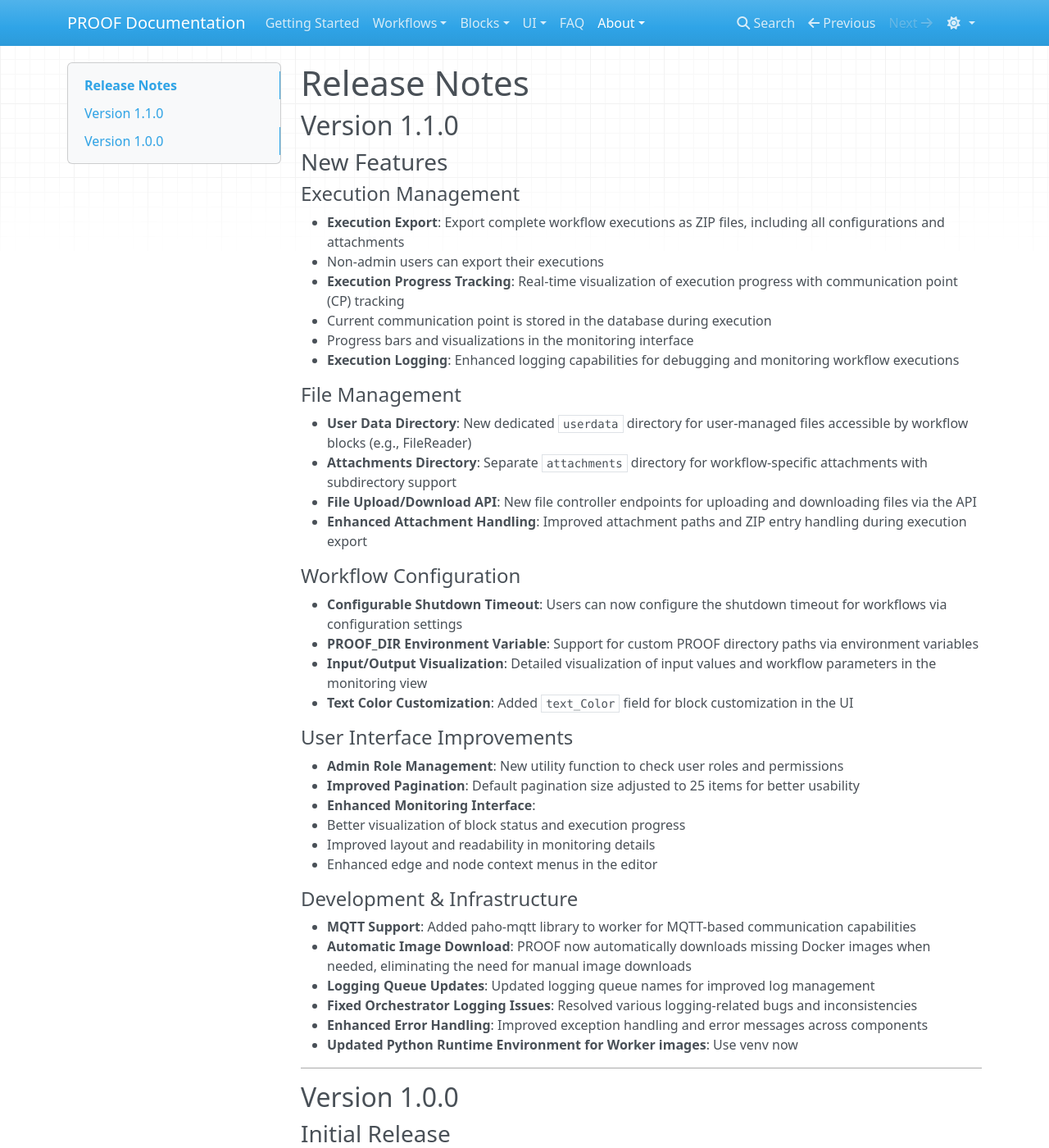
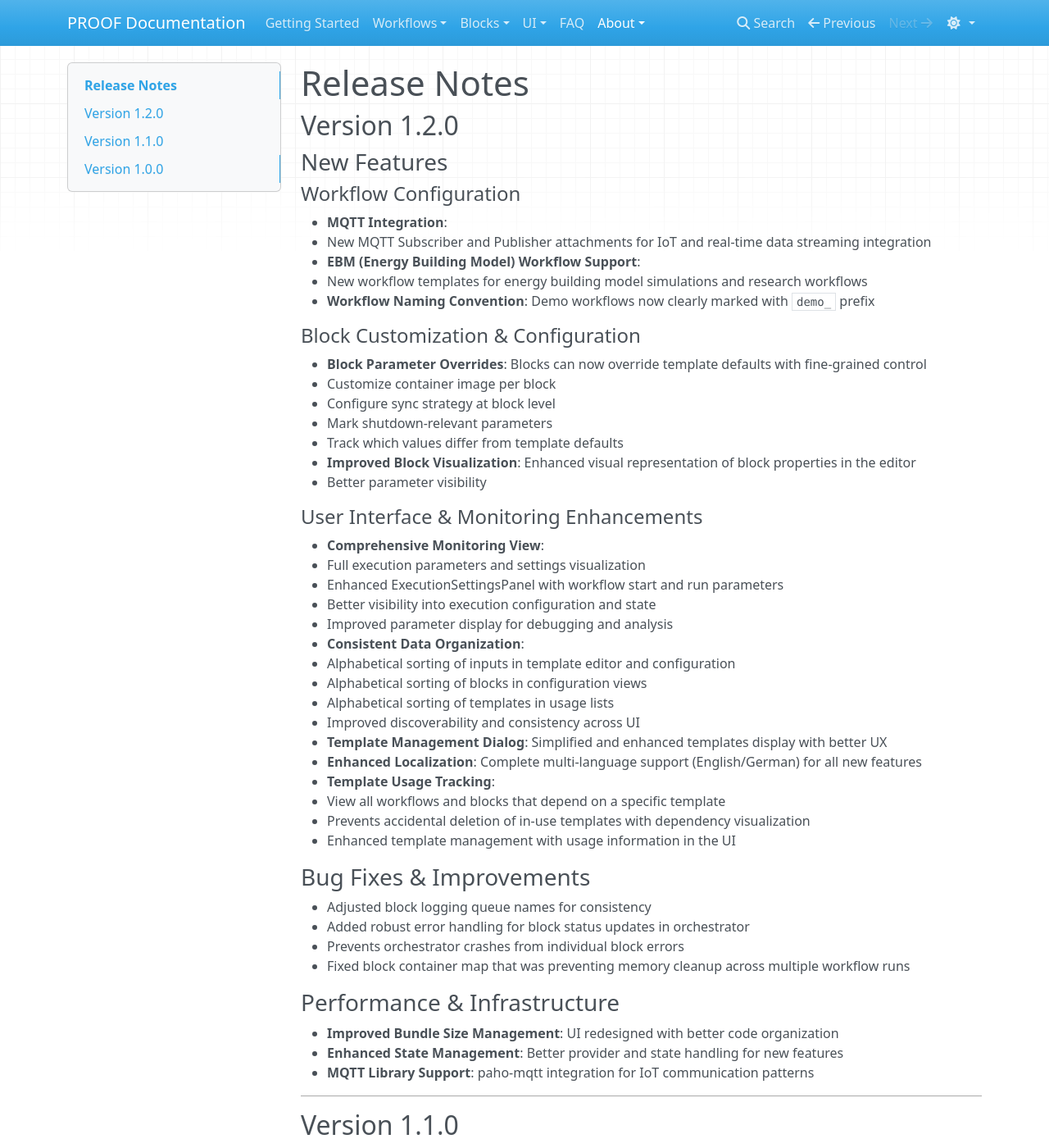
Before and after one commit to KIT-IAI-PROOF/kit-iai-proof.github.io, an MkDocs documentation site: the page built from docs/About/release-notes.md, in a window 1280 px wide and 1400 px high. Shown: the whole window at 82% size. Built offline with MkDocs 1.6.1, drawn with Linux system fonts in a browser that asks for light colours; nearby versions of some CDN libraries.

Commit message:
feat: update release notes for V1.2.0

```diff
--- a/docs/About/release-notes.md
+++ b/docs/About/release-notes.md
@@ -1,4 +1,57 @@
 # Release Notes
+
+## Version 1.2.0
+
+### New Features
+
+#### Workflow Configuration
+- **MQTT Integration**:
+  - New MQTT Subscriber and Publisher attachments for IoT and real-time data streaming integration
+- **EBM (Energy Building Model) Workflow Support**:
+  - New workflow templates for energy building model simulations and research workflows
+- **Workflow Naming Convention**: Demo workflows now clearly marked with `demo_` prefix
+
+#### Block Customization & Configuration
+- **Block Parameter Overrides**: Blocks can now override template defaults with fine-grained control
+  - Customize container image per block
+  - Configure sync strategy at block level
+  - Mark shutdown-relevant parameters
+  - Track which values differ from template defaults
+- **Improved Block Visualization**: Enhanced visual representation of block properties in the editor
+  - Better parameter visibility
+
+#### User Interface & Monitoring Enhancements
+- **Comprehensive Monitoring View**:
+  - Full execution parameters and settings visualization
+  - Enhanced ExecutionSettingsPanel with workflow start and run parameters
+  - Better visibility into execution configuration and state
+  - Improved parameter display for debugging and analysis
+- **Consistent Data Organization**:
+  - Alphabetical sorting of inputs in template editor and configuration
+  - Alphabetical sorting of blocks in configuration views
+  - Alphabetical sorting of templates in usage lists
+  - Improved discoverability and consistency across UI
+- **Template Management Dialog**: Simplified and enhanced templates display with better UX
+- **Enhanced Localization**: Complete multi-language support (English/German) for all new features
+- **Template Usage Tracking**:
+  - View all workflows and blocks that depend on a specific template
+  - Prevents accidental deletion of in-use templates with dependency visualization
+  - Enhanced template management with usage information in the UI
+
+### Bug Fixes & Improvements
+
+- Adjusted block logging queue names for consistency
+- Added robust error handling for block status updates in orchestrator
+  - Prevents orchestrator crashes from individual block errors
+- Fixed block container map that was preventing memory cleanup across multiple workflow runs
+
+### Performance & Infrastructure
+
+- **Improved Bundle Size Management**: UI redesigned with better code organization
+- **Enhanced State Management**: Better provider and state handling for new features
+- **MQTT Library Support**: paho-mqtt integration for IoT communication patterns
+
+---
 
 ## Version 1.1.0
 
```
